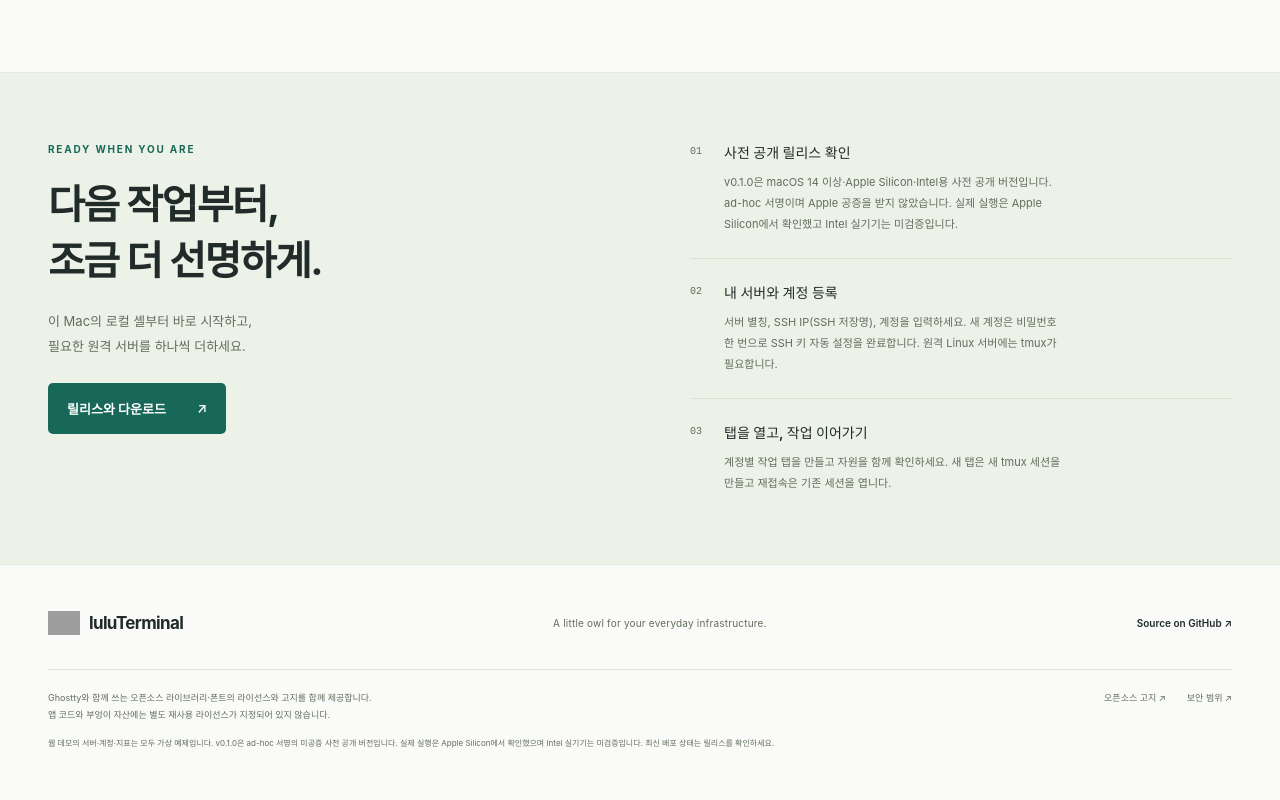
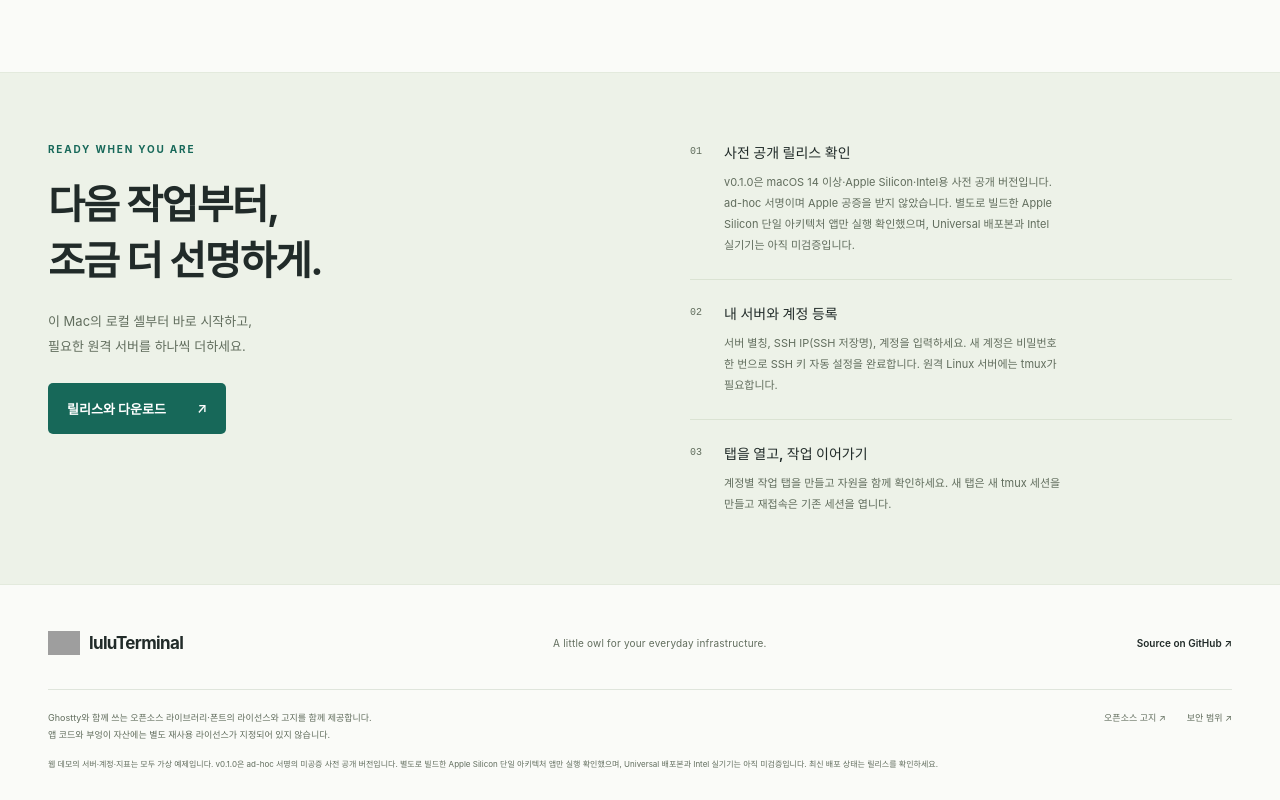
Before and after one commit to young221718/luluTerminal, a plain HTML site: page site/dist/index.html in a window 1280 px wide. Shown: the part 2578-3378 px from the top of the page. Before the commit the page ends 3357 px from the top, so only its background shows below. Drawn offline with Linux system fonts and the light colour scheme; grey boxes are pictures that could not be loaded.

Commit message:
docs: 릴리스 실행 검증 범위를 명확히 표시

```diff
--- a/site/dist/index.html
+++ b/site/dist/index.html
@@ -75,9 +75,9 @@
       <div class="feature-row feature-row-last"><div class="feature-number">03</div><div class="feature-copy"><h3>편한 시야로.<br>익숙한 터미널로.</h3><p>Ghostty 1.4.0의 네이티브 터미널에 SwiftUI·AppKit 인터페이스를 더했습니다. 서버 순서를 드래그로 바꾸고 패널을 접거나 늘려, 라이트·다크와 글꼴까지 내 눈에 맞춥니다.</p><p class="feature-caveat">새 계정은 비밀번호를 한 번 입력하면 앱 전용 SSH 키를 생성·등록·검증합니다. 비밀번호는 저장하지 않고 키체인도 사용하지 않습니다. 기존 계정의 인증 설정은 유지합니다.</p></div><div class="appearance-swatch"><div class="swatch-light"><span>Light</span><strong>Aa<span>❯</span></strong><div><i></i><i></i><i></i></div></div><div class="swatch-dark"><span>Dark</span><strong>Aa<span>❯</span></strong><div><i></i><i></i><i></i></div></div><p>YOUR FONT. YOUR COLORS. YOUR FLOW.</p></div></div>
     </section>
 
-    <section class="start-section" id="start" aria-labelledby="start-title"><div class="container start-grid"><div><span class="eyebrow">READY WHEN YOU ARE</span><h2 id="start-title">다음 작업부터,<br>조금 더 선명하게.</h2><p>이 Mac의 로컬 셸부터 바로 시작하고,<br>필요한 원격 서버를 하나씩 더하세요.</p><a class="button primary" href="https://github.com/young221718/luluTerminal/releases/tag/v0.1.0" target="_blank" rel="noopener noreferrer">릴리스와 다운로드 <span aria-hidden="true">↗</span></a></div><ol class="start-steps"><li><span>01</span><div><h3>사전 공개 릴리스 확인</h3><p>v0.1.0은 macOS 14 이상·Apple Silicon·Intel용 사전 공개 버전입니다. ad-hoc 서명이며 Apple 공증을 받지 않았습니다. 실제 실행은 Apple Silicon에서 확인했고 Intel 실기기는 미검증입니다.</p></div></li><li><span>02</span><div><h3>내 서버와 계정 등록</h3><p>서버 별칭, SSH IP(SSH 저장명), 계정을 입력하세요. 새 계정은 비밀번호 한 번으로 SSH 키 자동 설정을 완료합니다. 원격 Linux 서버에는 tmux가 필요합니다.</p></div></li><li><span>03</span><div><h3>탭을 열고, 작업 이어가기</h3><p>계정별 작업 탭을 만들고 자원을 함께 확인하세요. 새 탭은 새 tmux 세션을 만들고 재접속은 기존 세션을 엽니다.</p></div></li></ol></div></section>
+    <section class="start-section" id="start" aria-labelledby="start-title"><div class="container start-grid"><div><span class="eyebrow">READY WHEN YOU ARE</span><h2 id="start-title">다음 작업부터,<br>조금 더 선명하게.</h2><p>이 Mac의 로컬 셸부터 바로 시작하고,<br>필요한 원격 서버를 하나씩 더하세요.</p><a class="button primary" href="https://github.com/young221718/luluTerminal/releases/tag/v0.1.0" target="_blank" rel="noopener noreferrer">릴리스와 다운로드 <span aria-hidden="true">↗</span></a></div><ol class="start-steps"><li><span>01</span><div><h3>사전 공개 릴리스 확인</h3><p>v0.1.0은 macOS 14 이상·Apple Silicon·Intel용 사전 공개 버전입니다. ad-hoc 서명이며 Apple 공증을 받지 않았습니다. 별도로 빌드한 Apple Silicon 단일 아키텍처 앱만 실행 확인했으며, Universal 배포본과 Intel 실기기는 아직 미검증입니다.</p></div></li><li><span>02</span><div><h3>내 서버와 계정 등록</h3><p>서버 별칭, SSH IP(SSH 저장명), 계정을 입력하세요. 새 계정은 비밀번호 한 번으로 SSH 키 자동 설정을 완료합니다. 원격 Linux 서버에는 tmux가 필요합니다.</p></div></li><li><span>03</span><div><h3>탭을 열고, 작업 이어가기</h3><p>계정별 작업 탭을 만들고 자원을 함께 확인하세요. 새 탭은 새 tmux 세션을 만들고 재접속은 기존 세션을 엽니다.</p></div></li></ol></div></section>
   </main>
 
-  <footer class="container"><div class="footer-top"><a class="brand" href="#"><img src="assets/app-icon.png" alt="" width="32" height="32"><span>luluTerminal</span></a><p>A little owl for your everyday infrastructure.</p><a class="text-link" href="https://github.com/young221718/luluTerminal" target="_blank" rel="noopener noreferrer">Source on GitHub ↗</a></div><div class="footer-bottom"><p>Ghostty와 함께 쓰는 오픈소스 라이브러리·폰트의 라이선스와 고지를 함께 제공합니다.<br>앱 코드와 부엉이 자산에는 별도 재사용 라이선스가 지정되어 있지 않습니다.</p><div><a href="https://github.com/young221718/luluTerminal/blob/main/docs/THIRD_PARTY.ghostty14.md" target="_blank" rel="noopener noreferrer">오픈소스 고지 ↗</a><a href="https://github.com/young221718/luluTerminal/blob/main/SECURITY.md" target="_blank" rel="noopener noreferrer">보안 범위 ↗</a></div></div><p class="footer-limits">웹 데모의 서버·계정·지표는 모두 가상 예제입니다. v0.1.0은 ad-hoc 서명의 미공증 사전 공개 버전입니다. 실제 실행은 Apple Silicon에서 확인했으며 Intel 실기기는 미검증입니다. 최신 배포 상태는 릴리스를 확인하세요.</p></footer>
+  <footer class="container"><div class="footer-top"><a class="brand" href="#"><img src="assets/app-icon.png" alt="" width="32" height="32"><span>luluTerminal</span></a><p>A little owl for your everyday infrastructure.</p><a class="text-link" href="https://github.com/young221718/luluTerminal" target="_blank" rel="noopener noreferrer">Source on GitHub ↗</a></div><div class="footer-bottom"><p>Ghostty와 함께 쓰는 오픈소스 라이브러리·폰트의 라이선스와 고지를 함께 제공합니다.<br>앱 코드와 부엉이 자산에는 별도 재사용 라이선스가 지정되어 있지 않습니다.</p><div><a href="https://github.com/young221718/luluTerminal/blob/main/docs/THIRD_PARTY.ghostty14.md" target="_blank" rel="noopener noreferrer">오픈소스 고지 ↗</a><a href="https://github.com/young221718/luluTerminal/blob/main/SECURITY.md" target="_blank" rel="noopener noreferrer">보안 범위 ↗</a></div></div><p class="footer-limits">웹 데모의 서버·계정·지표는 모두 가상 예제입니다. v0.1.0은 ad-hoc 서명의 미공증 사전 공개 버전입니다. 별도로 빌드한 Apple Silicon 단일 아키텍처 앱만 실행 확인했으며, Universal 배포본과 Intel 실기기는 아직 미검증입니다. 최신 배포 상태는 릴리스를 확인하세요.</p></footer>
 </body>
 </html>
```
Also changed, not shown: 1 other file.
